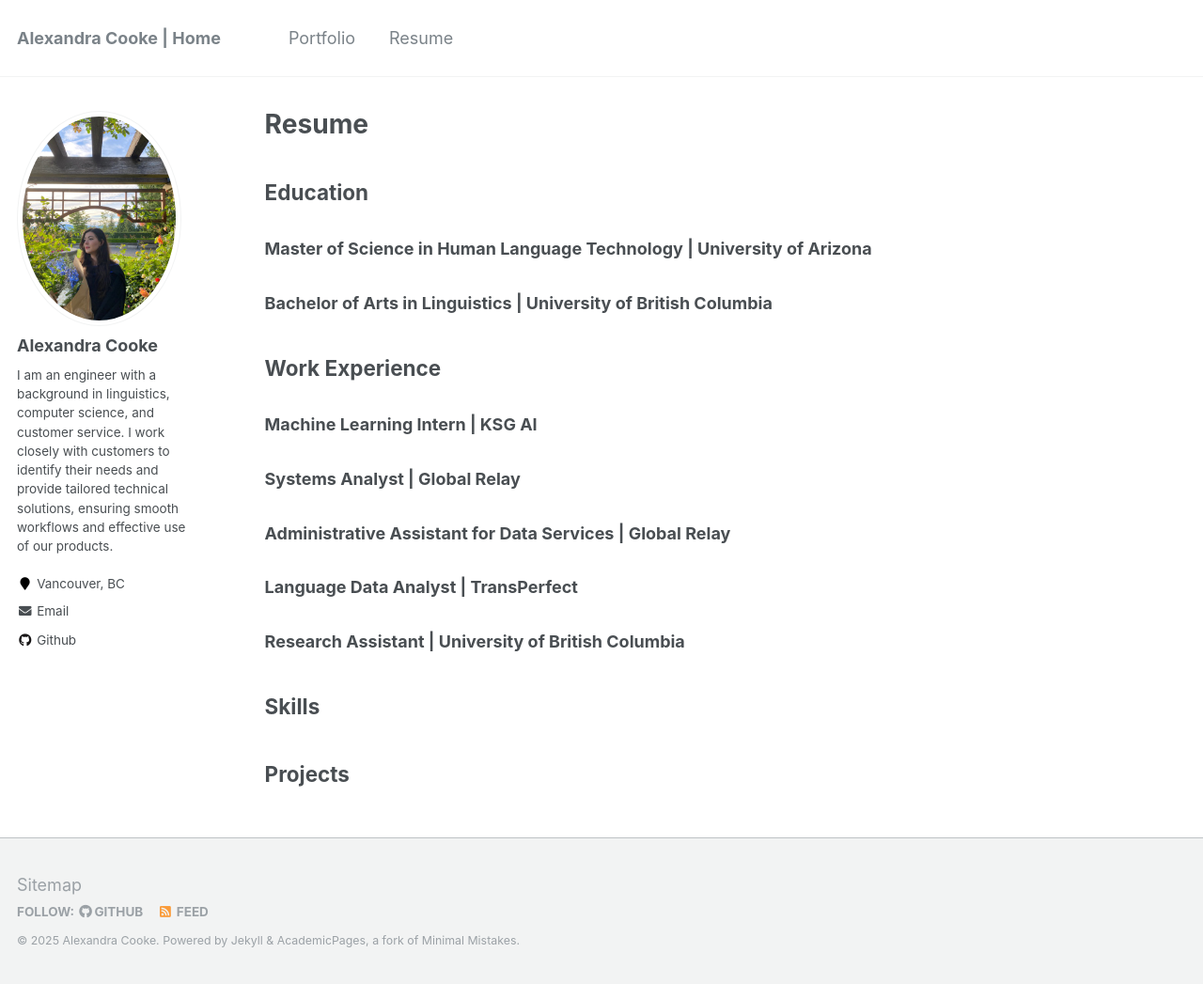
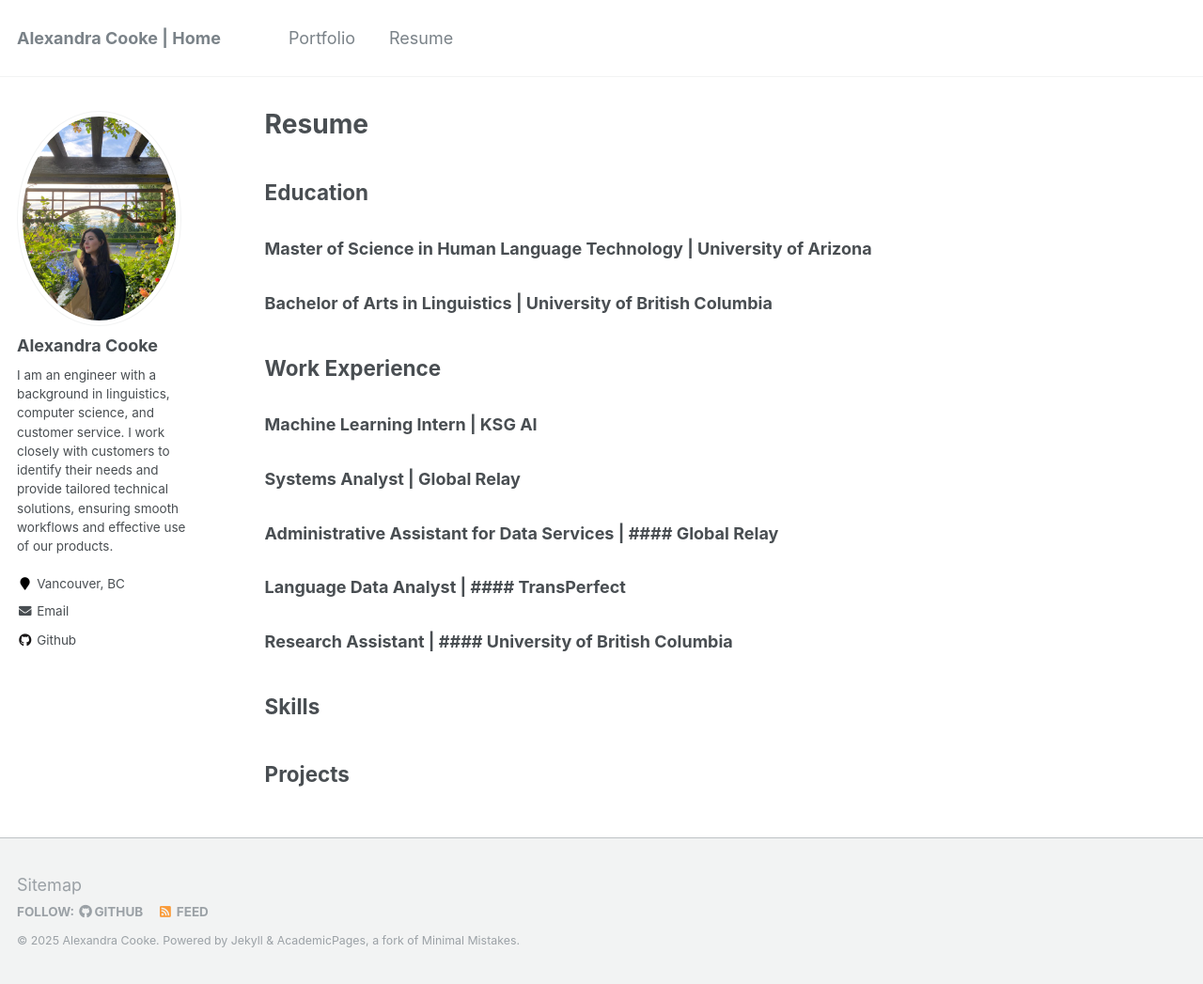
Before and after one commit to acooke82/acooke82.github.io, a Jekyll site: the page built from _pages/cv.md, in a window 1280 px wide and 1047 px high. Shown: the whole window at 94% size. Built offline with Jekyll 4.4.1, drawn with Linux system fonts in a browser that asks for light colours.

Commit message:
Update cv.md
testing formatting

```diff
--- a/_pages/cv.md
+++ b/_pages/cv.md
@@ -18,11 +18,11 @@ redirect_from:
 
 ### Systems Analyst | Global Relay
 
-### Administrative Assistant for Data Services | Global Relay
+### Administrative Assistant for Data Services | #### Global Relay
 
-### Language Data Analyst | TransPerfect
+### Language Data Analyst | #### TransPerfect
 
-### Research Assistant | University of British Columbia
+### Research Assistant | #### University of British Columbia
 
 ## Skills
 
```
